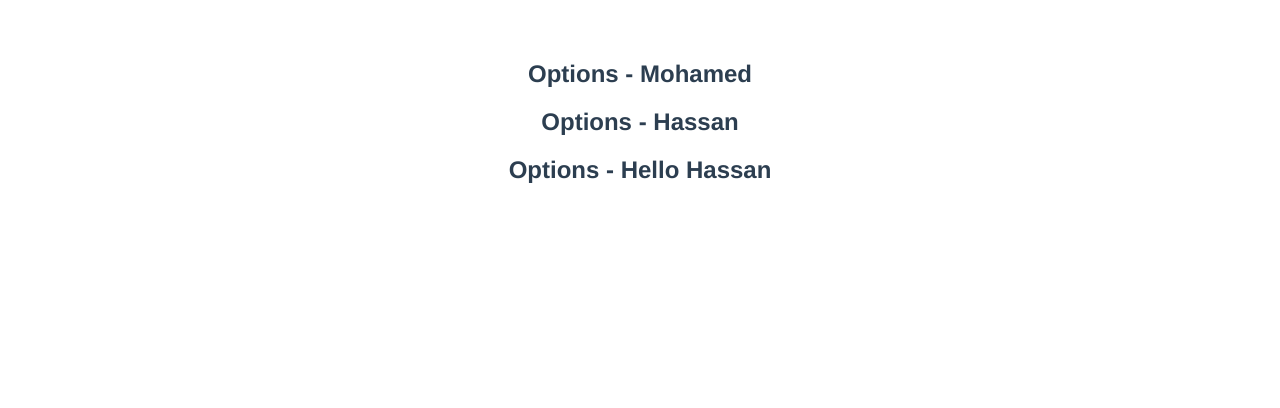
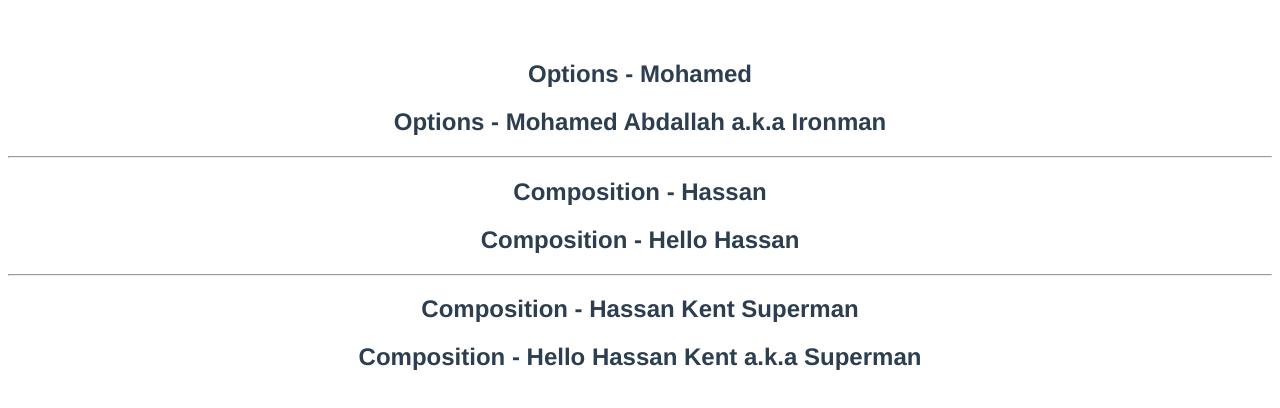
Before and after one commit to devmuhmed/journey-of-vuejs, a Vue app in the folder tasks/composition/: page / in a window 1280 px wide. Shown: the top 408 px of the page. Built offline with nearby package versions, Linux system fonts and the light colour scheme.

Commit message:
codevolution lesson 53 the reason to replace data with reactive is repetition

```diff
--- a/tasks/composition/src/components/Data.vue
+++ b/tasks/composition/src/components/Data.vue
@@ -1,8 +1,14 @@
 <template>
     <div>
         <h2>Options - {{ o_firstName }}</h2>
-        <h2>Options - {{ c_firstName }}</h2>
-        <h2>Options - {{ greet }}</h2>
+        <h2>Options - {{ o_firstName }} {{ o_lastName }} a.k.a {{ o_heroName }}</h2>
+        <hr>
+        <h2>Composition - {{ c_firstName }}</h2>
+        <h2>Composition - {{ greet }}</h2>
+        <hr>
+        <h2>Composition - {{ c_firstName }} {{ c_lastName }} {{ c_heroName }}</h2>
+        <h2>Composition - {{ greetHero }}</h2>
+
     </div>
 </template>
 
@@ -12,16 +18,25 @@ import { ref } from 'vue'
         name: 'DataComponent  ',
         setup() {
            const c_firstName = ref('Clark')
+           const c_lastName = ref('Kent')
+           const c_heroName = ref('Superman')
            c_firstName.value = 'Hassan'
            const greet = `Hello ${c_firstName.value}`
+           const greetHero =`Hello ${c_firstName.value} ${c_lastName.value} a.k.a ${c_heroName.value}`
            return {
             c_firstName,
-            greet
+            greet,
+            c_lastName,
+            c_heroName,
+            greetHero,
+
            }
         },
         data() {
             return {
-                o_firstName: 'Mohamed'
+                o_firstName: 'Mohamed',
+                o_lastName: 'Abdallah',
+                o_heroName: 'Ironman'
             }
         }
     }
```
